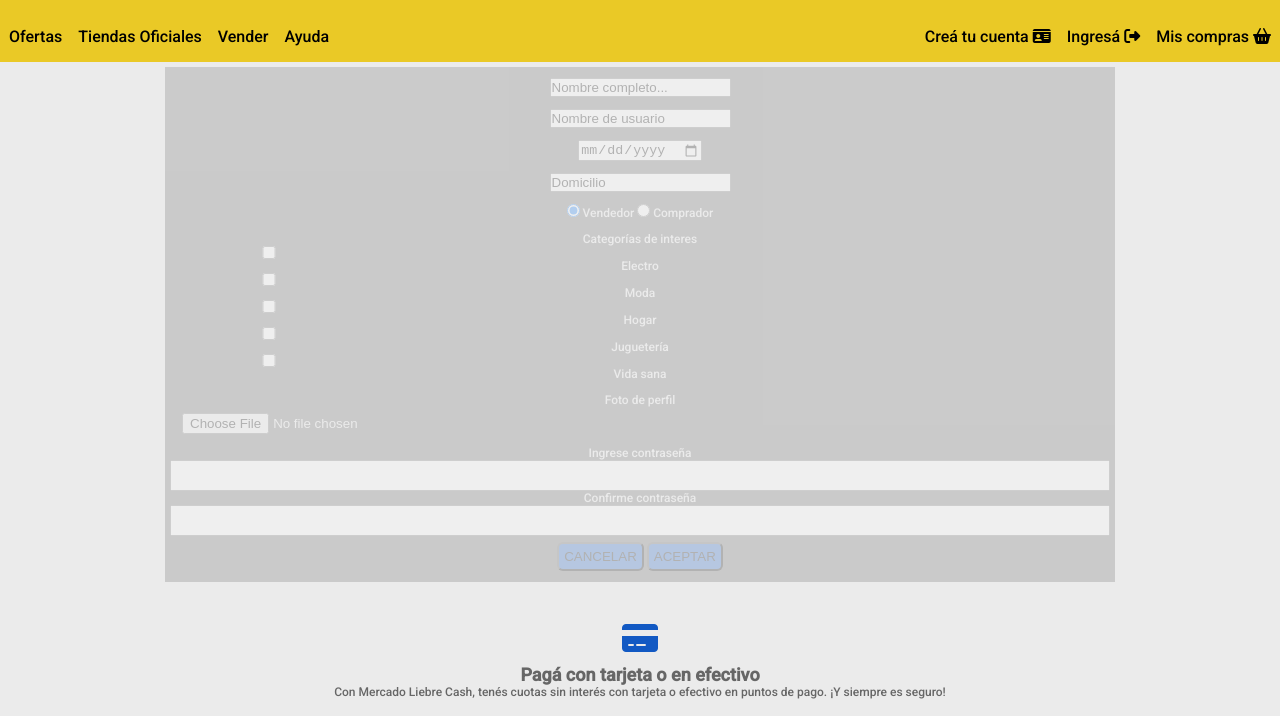
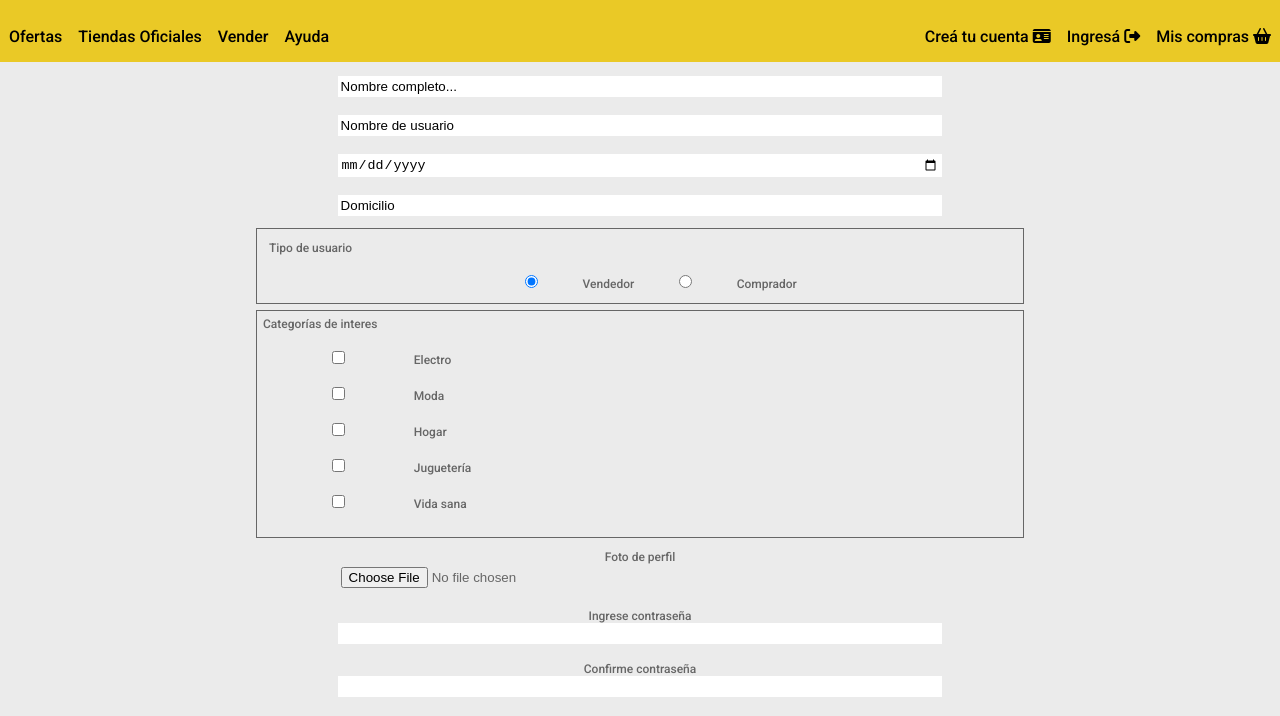
Before and after one commit to Linno87/EstructuraDeUnSitioWeb, a website: page views/register.html in a window 1280 px wide. Shown: the part 84-800 px from the top of the page. Drawn offline with Linux system fonts and the light colour scheme.

Commit message:
fix: correccion errores

```diff
--- a/public/css/login.css
+++ b/public/css/login.css
@@ -1,10 +1,15 @@
+.login_main{
+    display: flex;
+    justify-content: center;
+}
+
 .login_main_formulario{
     margin: 5px;
     padding: 5px;
-    background-color: var(--colorGrisOscuro);
-
-    color: var(--colorGrisClaro);
-    text-align: center;
+    background-color: var(--colorGrisClaro);
+    color: var(
+    --colorGrisOscuro);
+    width: 75%;
 }
 
 .login_formulario{
@@ -14,12 +19,28 @@
     flex-direction: column;
     margin-top: 10px;
 }
+.login_formulario input{
+    border: none;
+    border-radius: 3px;
+    padding: 7px;
+    margin-top: 5px;
+}
 
 .login_formulario_btn{
     background-color: var(--colorCeleste);
     padding: 5px;
     border-radius: 6px;
     text-transform: uppercase;
+    color: var(--colorGrisClaro);
+}
+.login_formulario_btn input{
+    background-color: var(--colorCeleste);
+    padding: 5px;
+    border-radius: 6px;
+    text-transform: uppercase;
+}
+.login_formulario--btn{
+    text-align: center;
 }
 
 @media (min-width: 361px) {
@@ -28,3 +49,10 @@
         margin: 0 auto;
     }
 }
+
+@media (min-width: 361px) {
+    .login_main{
+        width: 60%;
+        margin: 0 auto;
+    }
+}
--- a/public/css/registro.css
+++ b/public/css/registro.css
@@ -1,23 +1,76 @@
-.register_main{
-    margin: 0px 5px;
+.register_main {
+    display: flex;
+    justify-content: center;
 }
 
 .register_main_formulario{
     margin: 5px;
-    padding: 5px;
-    background-color: var(--colorGrisOscuro);
-    opacity: 24%;
-    color: var(--colorGrisClaro);
+    background-color: var(--colorGrisClaro);
+    color: var(--colorGrisOscuro);
     text-align: center;
     display: flex;
-    justify-content: space-between;
     flex-direction: column;
+    width: 80%;
 }
 .register_formulario{
     padding: 6px;
     width: 100%;
     display: block;
+    margin: 3px 0px;
 }
+.register_formulario label{
+    display: block;
+}
+.register_formulario input{
+    width: 80%;
+    padding: 3px;
+    border: none;
+}
+.box_radio{
+    display: block;
+    padding: 12px;
+    border: solid 1px;
+}
+.box_radio label{
+    display: block;
+    margin-bottom: 20px;
+    text-align: left;
+}
+.box_radio input{
+    width: 13%;
+}
+
+.box_check{
+    display: flex;
+    flex-direction: column;
+    justify-content: center;
+    border: solid 1px var(--colorGrisOscuro);
+}
+.box_check label{
+    display: block;
+    margin-bottom: 20px;
+    text-align: left;
+}
+.box_check input{
+    width: 20%;
+    display: inline-block;
+}
+
+.box_btn{
+  display: flex;
+  justify-content: center;
+  gap: 11%;
+  padding: 20px;
+}
+
+.box_btn input{
+    background-color: var(--colorCeleste);
+    padding: 5px;
+    border-radius: 6px;
+    text-transform: uppercase;
+    color: var(--colorGrisClaro);
+}
+
 .register_main_formulario--box{
     width: 100%;
     padding: 5px;
@@ -41,8 +94,13 @@
 }
 
 @media (min-width: 361px) {
-    .register_main{
+    .register_main_formulario{
         width: 75%;
-        margin: 0 auto;
     }
 }
+
+@media (min-width: 769px) {
+    .register_main_formulario{
+        width: 60%;
+    }
+}
--- a/views/register.html
+++ b/views/register.html
@@ -74,34 +74,37 @@
              <p class="register_formulario">
                 <input type="text"  value="Domicilio"/>
             </p>
-             <p class="register_formulario">
-                <input type="radio" class="register_formulario--tipo" name="tipoUsuario" checked/> Vendedor
-                <input type="radio" class="register_formulario--tipo" name="tipoUsuario"/> Comprador
+             <p class="register_formulario box_radio">
+              <label for="tipuUsuario">Tipo de usuario</label>
+              <input type="radio"  name="tipoUsuario" checked/> Vendedor
+              <input type="radio"  name="tipoUsuario"/> Comprador
             </p>
 
-             <p class="register_formulario">
+             <p class="register_formulario box_check">
                 <label for="interes">Categorías de interes</label>
-                <input type="checkbox" class="register_formulario--interes"  name="interes"/>Electro
-                <input type="checkbox" class="register_formulario--interes"  name="interes"/>Moda
-                <input type="checkbox" class="register_formulario--interes"  name="interes"/>Hogar
-                <input type="checkbox" class="register_formulario--interes"  name="interes"/>Juguetería
-                <input type="checkbox" class="register_formulario--interes"  name="interes"/>Vida sana
+                <label><input type="checkbox"   name="interes"/>Electro</label>
+                <label><input type="checkbox"   name="interes"/>Moda</label>
+                <label><input type="checkbox"   name="interes"/>Hogar</label>
+                <label><input type="checkbox"   name="interes"/>Juguetería</label>
+                <label><input type="checkbox"   name="interes"/>Vida sana</label>
             </p>
              <p class="register_formulario">
                 <label for="foto_usuario">Foto de perfil</label>
-                <input type="file" class="register_formulario" id="foto_usuario" accept="jpg" name="foto_usuario"/>
+                <input type="file"  id="foto_usuario" accept="jpg" name="foto_usuario"/>
             </p>
-             <p >
+             <p class="register_formulario">
                 <label for="contrasenia">Ingrese contraseña</label>
-                <input type="password" class="register_formulario" id="contrasenia" name="contrasenia"/>
+                <input type="password"  id="contrasenia" name="contrasenia"/>
+                </p>
+              <p class="register_formulario">
                 <label for="contrasenia">Confirme contraseña</label>
-                <input type="password" class="register_formulario" id="contrasenia" name="contrasenia"/>
+                <input type="password" id="contrasenia" name="contrasenia"/>
             </p>
 
 
-             <p class="register_formulario">
-                <input type="reset" class="register_formulario_btn" value="Cancelar" />
-                <input type="submit" class="register_formulario_btn" value="Aceptar"/>
+             <p class="register_formulario box_btn">
+                <input type="reset"  value="Cancelar" />
+                <input type="submit"  value="Aceptar"/>
             </p>
 
         </form>
```
Also changed, not shown: views/login.html (+3 -3 lines).
